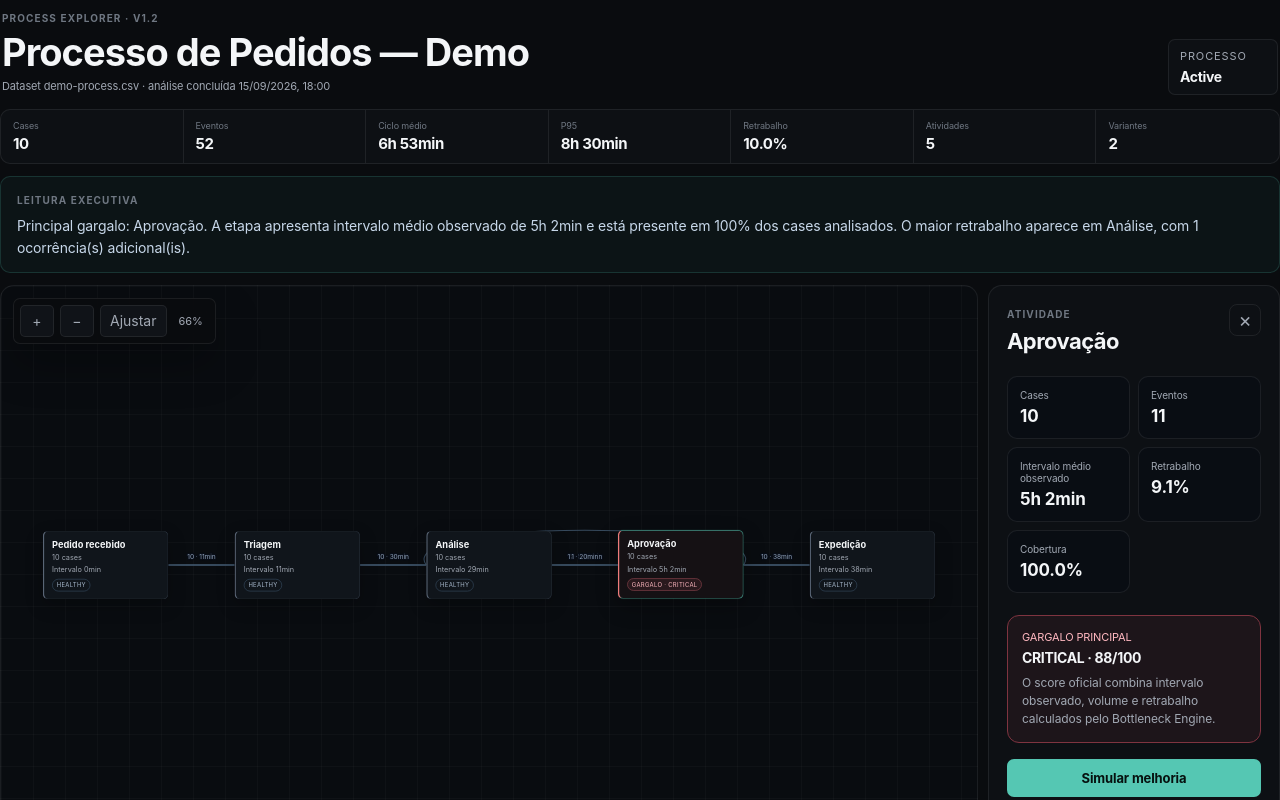
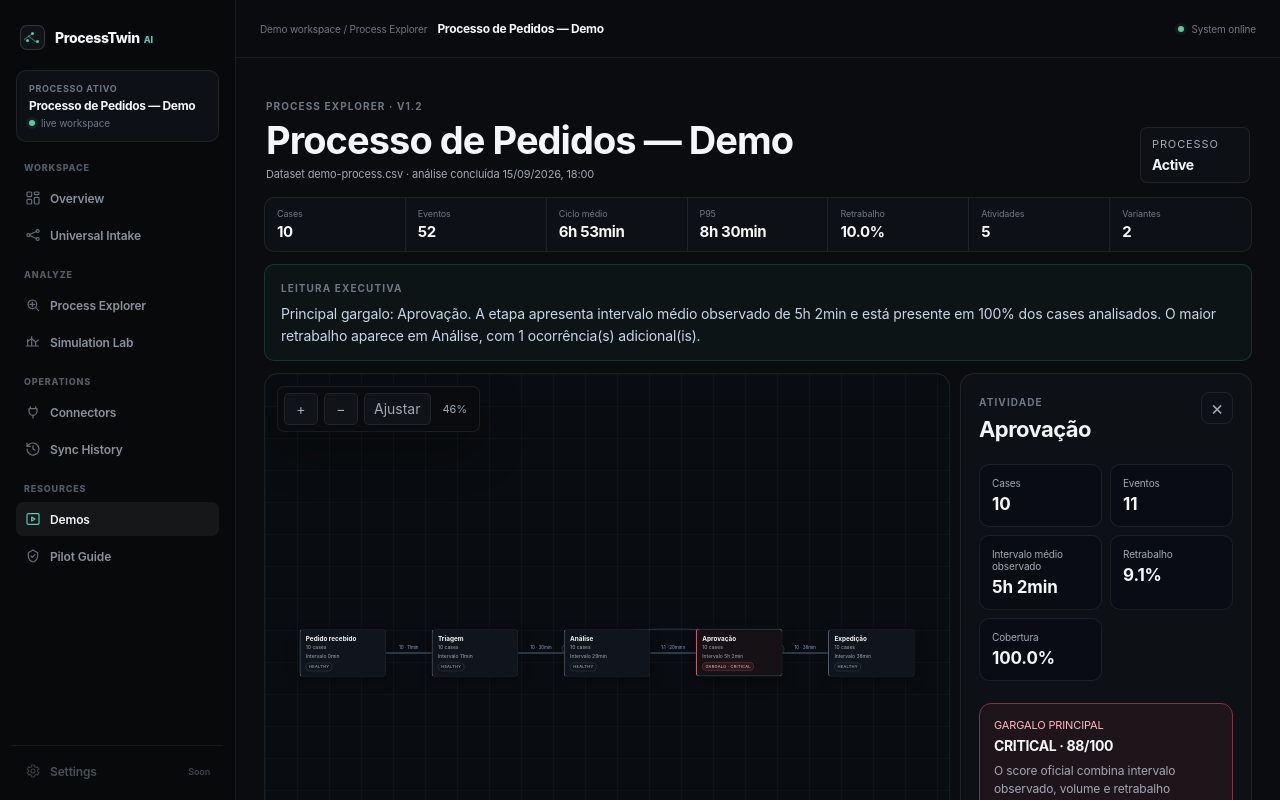
Before and after one commit to gamonalmatheus8-design/ProcessTwin, a Next.js app: page /demo/explorer in a window 1280 px wide. Shown: the top 800 px of the page. Built offline with nearby package versions, Linux system fonts and the light colour scheme.

Commit message:
feat(ui): unify fair demo and pilot with product workspace

```diff
--- a/src/app/demo/explorer/page.tsx
+++ b/src/app/demo/explorer/page.tsx
@@ -1,3 +1,4 @@
+import { AppShell } from "@/components/layout/app-shell";
 import { runCoreCycle } from "@/core/process/cycle";
 import { demoEvents, demoScenario } from "@/data/demo-process";
 import { ProcessExplorer } from "@/features/process-explorer/process-explorer";
@@ -6,29 +7,18 @@ import type { ProcessExplorerData } from "@/features/process-explorer/types";
 export default function DemoExplorerPage() {
   const analysis = runCoreCycle(demoEvents, demoScenario);
   const data: ProcessExplorerData = {
-    process: {
-      id: "demo-process",
-      name: "Processo de Pedidos — Demo",
-      status: "active",
-    },
-    dataset: {
-      id: "demo-dataset",
-      name: "demo-process",
-      originalFilename: "demo-process.csv",
-      createdAt: "2026-09-15T08:00:00.000Z",
-    },
-    analysis: {
-      id: "demo-analysis",
-      createdAt: "2026-09-15T18:00:00.000Z",
-      completedAt: "2026-09-15T18:00:00.000Z",
-    },
+    process: { id: "demo-process", name: "Processo de Pedidos — Demo", status: "active" },
+    dataset: { id: "demo-dataset", name: "demo-process", originalFilename: "demo-process.csv", createdAt: "2026-09-15T08:00:00.000Z" },
+    analysis: { id: "demo-analysis", createdAt: "2026-09-15T18:00:00.000Z", completedAt: "2026-09-15T18:00:00.000Z" },
     model: analysis.model,
     bottlenecks: analysis.bottleneck ? [analysis.bottleneck] : [],
   };
 
   return (
-    <main className="explorer-page">
-      <ProcessExplorer data={data} simulationHrefBase="/demo/simulation" />
-    </main>
+    <AppShell active="demos" processName={data.process.name} eyebrow="Demo workspace / Process Explorer" wide>
+      <div className="explorer-page">
+        <ProcessExplorer data={data} simulationHrefBase="/demo/simulation" />
+      </div>
+    </AppShell>
   );
 }
--- a/src/styles/premium.css
+++ b/src/styles/premium.css
@@ -233,3 +233,27 @@ tbody tr:hover { background: rgba(255,255,255,.025); }
 .sync-table small{display:block;color:var(--pt-danger);max-width:220px;margin-top:5px}
 @media(max-width:1180px){.pt-connector-catalog{grid-template-columns:repeat(3,1fr)}.pt-connector-row{grid-template-columns:minmax(180px,1.2fr) repeat(2,minmax(120px,.7fr)) auto}.pt-connector-row .pt-connector-meta:nth-of-type(3){display:none}}
 @media(max-width:720px){.pt-section-title{display:grid;gap:5px}.pt-connector-catalog{grid-template-columns:1fr 1fr}.pt-connector-row{grid-template-columns:1fr;gap:10px}.pt-connector-meta{display:grid!important;grid-template-columns:110px 1fr;align-items:baseline}.pt-connector-meta strong{margin:0}.pt-connector-actions{justify-content:flex-start}}
+
+
+/* Fair Demo uses the same product language with synthetic data. */
+.pt-main .fair-page{max-width:none;margin:0;padding:0;background:transparent}
+.pt-main .fair-topbar{display:none}
+.fair-hero{max-width:860px;padding:4px 0 26px;border-bottom:1px solid var(--pt-border)}
+.fair-hero h1,.fair-journey-header h1{margin:7px 0 8px;font-size:clamp(30px,4vw,48px);font-weight:620;letter-spacing:-.045em}
+.fair-hero p,.fair-journey-header p{font-size:13px}
+.fair-notice,.fair-model-notice{color:var(--pt-text-muted);border-color:var(--pt-border);background:var(--pt-surface-subtle)}
+.fair-selector{display:inline-flex;margin:20px 0 14px;padding:3px;border:1px solid var(--pt-border);border-radius:var(--pt-radius-md);background:var(--pt-surface-subtle)}
+.fair-selector button{min-height:32px;padding:0 12px;color:var(--pt-text-muted);border:0;border-radius:6px;background:transparent}
+.fair-selector button[aria-pressed="true"]{color:var(--pt-text);background:var(--pt-surface-raised)}
+.fair-catalog{grid-template-columns:repeat(auto-fit,minmax(260px,1fr));gap:10px}
+.fair-scenario,.fair-stage,.fair-method,.fair-bottleneck,.fair-impact{border-color:var(--pt-border);border-radius:var(--pt-radius-lg);background:var(--pt-surface)}
+.fair-scenario{padding:20px}.fair-scenario h2{font-size:20px}.fair-card-stats{border-color:var(--pt-border)}
+.fair-step-nav{border-bottom:1px solid var(--pt-border)}.fair-step-nav button{color:var(--pt-text-muted)}.fair-step-nav button[aria-current="step"]{color:var(--pt-text);border-color:var(--pt-accent)}
+.fair-scope{color:var(--pt-text-muted);border-color:var(--pt-border);background:var(--pt-surface-subtle)}
+.fair-stage{padding:24px}.fair-stage h2{font-size:24px}
+.fair-comparison{gap:0;border:1px solid var(--pt-border);border-radius:var(--pt-radius-md);overflow:hidden}
+.fair-comparison article{border:0;border-right:1px solid var(--pt-border);border-radius:0;background:var(--pt-surface-subtle)}
+.fair-comparison article:last-child{border-right:0}
+.fair-bars i:first-child{background:#59636f}.fair-bars i:last-child{background:var(--pt-accent)}
+.fair-pagination{border-top-color:var(--pt-border)}
+@media(max-width:720px){.fair-comparison{display:grid}.fair-comparison article{border-right:0;border-bottom:1px solid var(--pt-border)}.fair-comparison article:last-child{border-bottom:0}}
```
Also changed, not shown: src/app/demo/center/[scenario]/page.tsx (+16 -7 lines), src/app/demo/center/page.tsx (+11 -7 lines), src/app/demo/simulation/page.tsx (+9 -10 lines), src/app/pilot/page.tsx (+8 -1 lines), src/features/pilot/pilot-guide.tsx (+2 -2 lines).
